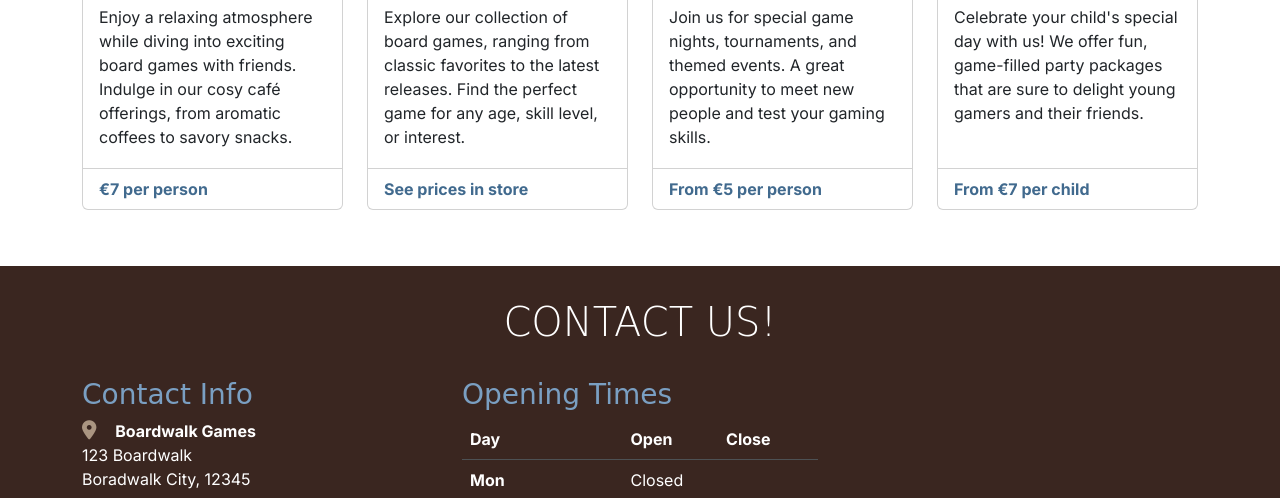
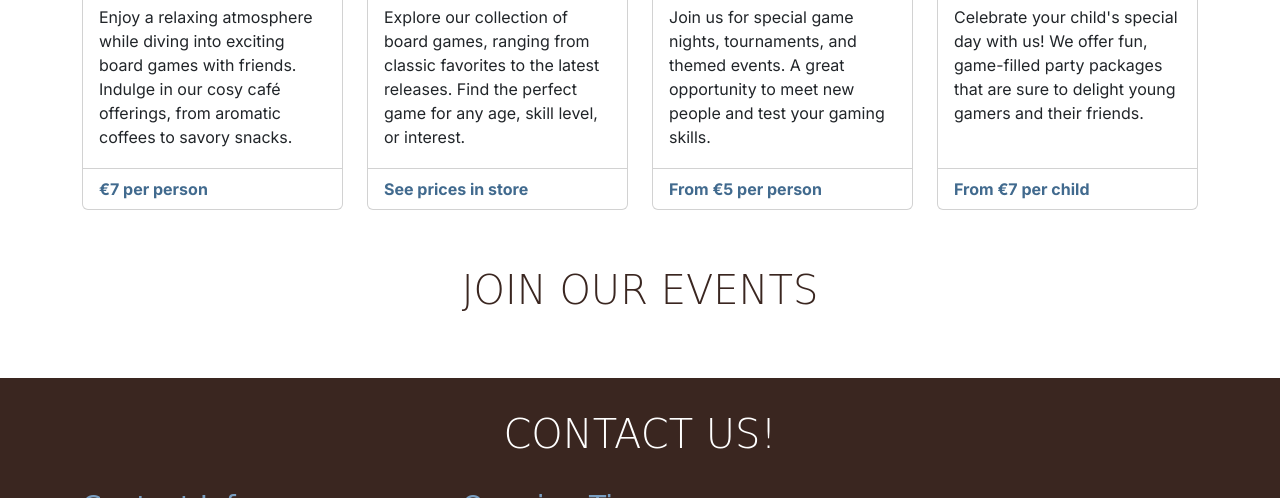
Before and after one commit to BenWilliams89/boardwalk-games, a plain HTML site: page index.html in a window 1280 px wide. Shown: the part 910-1408 px from the top of the page. Drawn offline with nearby package versions, Linux system fonts and the light colour scheme; a web font is replaced by a local one.

Commit message:
added events section on homepage

```diff
--- a/index.html
+++ b/index.html
@@ -177,6 +177,13 @@
             </div>
             </div>
         </section>
+
+        <section id="events" class="container section">
+          <div class="row">
+            <div class="col-12 text-center">
+              <h2 class="display-6">Join Our Events</h2>
+          </div>
+
     </main>
 
     <!--Footer/Contact section-->
```
